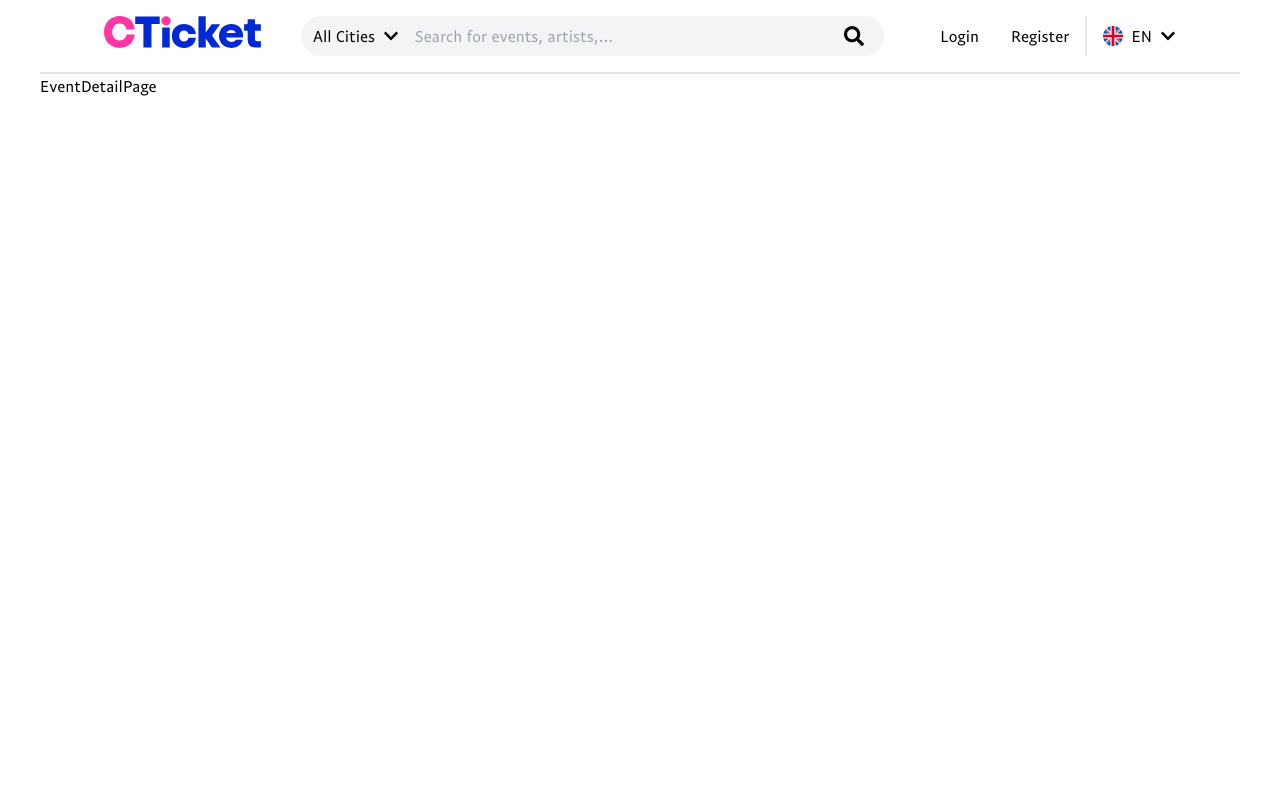
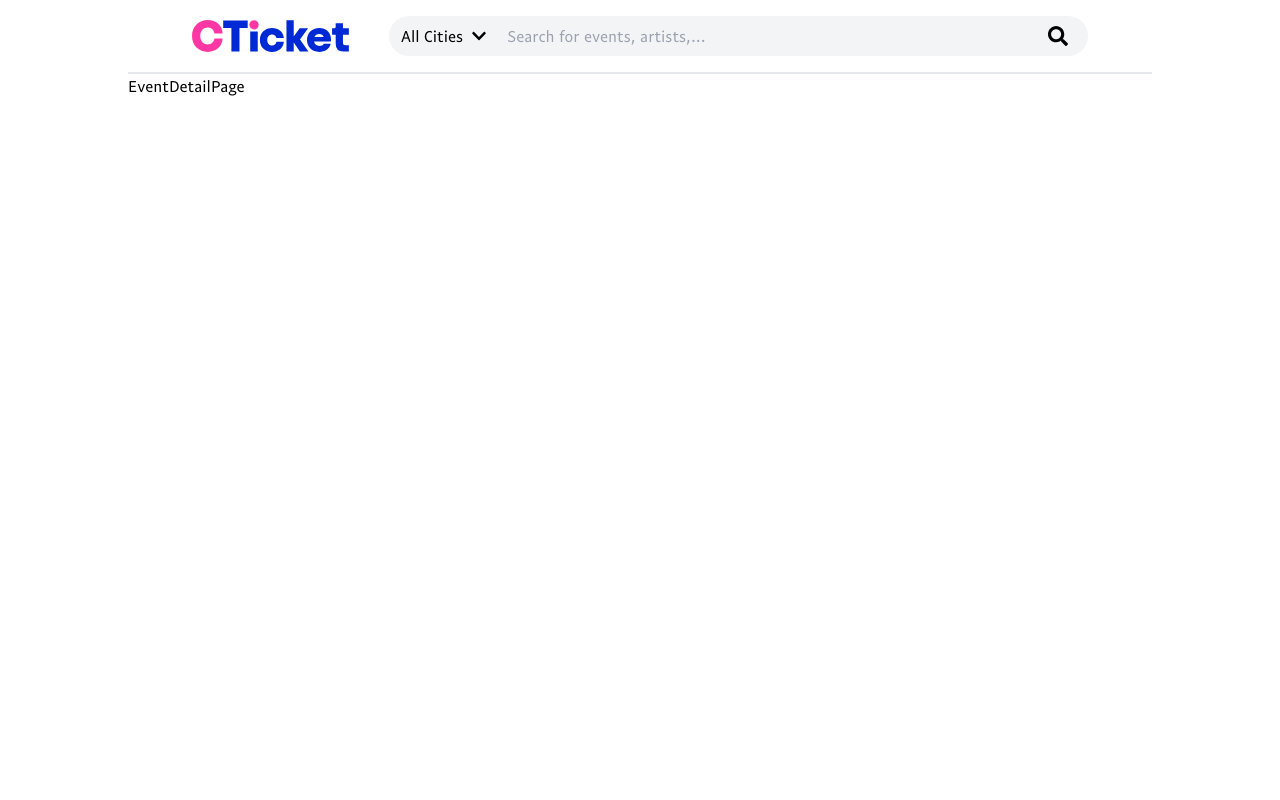
Before and after one commit to What57-ph/IWS_FinalProject, a React app: page /event in a window 1280 px wide. Shown: the top 800 px of the page. Built offline with nearby package versions, Linux system fonts and the light colour scheme; the HTML template or start-up script is replaced by a standard one; a web font is replaced by a local one.

Commit message:
header and footer fixed

```diff
--- a/src/App.css
+++ b/src/App.css
@@ -7,7 +7,10 @@
     @apply h-10 px-4 hover:bg-gray-300 rounded-lg hover:shadow-sm;
   }
   .langOption {
-    @apply ml-2 flex items-center gap-2;
+    @apply ml-2 items-center gap-2;
+  }
+  .langItem {
+    @apply flex gap-2 items-center hover:bg-gray-300 p-2 rounded-sm;
   }
   .menu li {
     @apply flex gap-2 items-center cursor-pointer hover:bg-gray-300 p-2 rounded-xl mt-1;
--- a/src/components/client/designLayouts/Footer.jsx
+++ b/src/components/client/designLayouts/Footer.jsx
@@ -56,8 +56,8 @@ const Footer = () => {
         </div>
       </section>
 
-      <div className="lg:mx-36 mx-10 max-w-7xl my-10">
-        <div className="flex justify-between">
+      <div className="md:mx-36 mx-4 max-w-7xl my-10">
+        <div className="flex justify-between md:flex-row flex-col gap-y-7">
           <div>
             <p className="text-xl font-[700]">BEFINANCIAL LIMITED COMPANY</p>
             <ul className="mt-2 space-y-1 text-xs">
@@ -74,7 +74,7 @@ const Footer = () => {
               <li>Hotline: 1900 636 686 | Email: chat@cticket.vn</li>
             </ul>
           </div>
-          <div className="flex justify-center md:justify-end">
+          <div className="flex justify-start md:justify-end">
             <FooterImage />
           </div>
         </div>
--- a/src/components/client/designLayouts/Header.jsx
+++ b/src/components/client/designLayouts/Header.jsx
@@ -1,24 +1,42 @@
-import React, { useState } from "react";
+import React, { useEffect, useState } from "react";
 import { FaChevronDown, FaSearch } from "react-icons/fa";
 import Logo from "./Logo";
 import LanguageButton from "./buttons/LanguageButton";
 import LanguageOption from "./LanguageOption";
 import { BiSearch, BiSearchAlt } from "react-icons/bi";
+import LanguageList from "./LanguageList";
 
 const Header = () => {
   const [isDropdown, setIsDropdown] = useState(false);
   const [language, setLanguage] = useState("EN");
   const [showLangList, setShowLangList] = useState(false);
   const [showToggleMenu, setShowToggleMenu] = useState(false);
+  const [placeholder, setPlacehoder] = useState("");
+  const [showToggleContent, setShowToggleContent] = useState(false);
+  let screenWidth = window.screen.width;
+  useEffect(() => {
+    if (screenWidth >= 1024) {
+      setShowLangList(false);
+      setShowToggleMenu(false);
+      setShowToggleContent(true);
+    }
+    if (screenWidth < 1024) {
+      setShowLangList(true);
+      setShowToggleMenu(true);
+    }
+    setPlacehoder(screenWidth > 400 ? "..." : "");
+  }, [screenWidth]);
+
   return (
-    <header className="flex relative z-[100] flex-row min-lg:items-center justify-between max-lg:flex-col gap-x-10 gap-y-4 border-b-2 max-lg:px-4 px-16 py-4">
+    <header className="lg:flex relative z-[100] lg:flex-row lg:items-center lg:justify-between max-lg:flex-col gap-x-10 gap-y-4 border-b-2 lg:px-16 px-4 py-4 grid grid-cols-3 ">
       <Logo />
       <button
         data-collapse-toggle="navbar-default"
         type="button"
-        className="inline-flex items-center p-2 w-10 h-10 justify-center text-sm text-gray-500 rounded-lg lg:hidden hover:bg-gray-100 focus:outline-none focus:ring-2 focus:ring-gray-200 dark:text-gray-400 dark:hover:bg-gray-700 dark:focus:ring-gray-600"
+        className="relative col-start-3 justify-self-end p-2 w-10 h-10 text-sm text-gray-500 rounded-lg lg:hidden hover:bg-gray-100 focus:outline-none focus:ring-2 focus:ring-gray-200 dark:text-gray-400 dark:hover:bg-gray-700 dark:focus:ring-gray-600"
         aria-controls="navbar-default"
-        aria-expanded="false"
+        aria-expanded="true"
+        onClick={() => setShowToggleContent(!showToggleContent)}
       >
         <span className="sr-only">Open main menu</span>
         <svg
@@ -37,7 +55,7 @@ const Header = () => {
           />
         </svg>
       </button>
-      <div className="flex flex-row items-center bg-gray-100 rounded-full w-full relative">
+      <div className="flex flex-row items-center bg-gray-100 rounded-full w-full relative col-span-3">
         <div className="grow h-10">
           <input type="hidden" value name="city" />
           <div role="listbox" className="relative inline-block">
@@ -57,7 +75,7 @@ const Header = () => {
             {isDropdown && (
               <div className="z-50 absolute">
                 <ul className="menu p-2 shadow bg-white rounded-box max-h-96 min-w-[15rem] w-full overflow-auto rounded-none">
-                  <li className="px-1 hover:bg-transparent cursor-auto focus:outline-none">
+                  <li className="px-1 cursor-auto focus:outline-none">
                     <input className="border-2 rounded-md w-full h-8" />
                   </li>
                   <li>Ha Noi</li>
@@ -81,19 +99,22 @@ const Header = () => {
 
         <div className="grow w-full">
           <input
-            placeholder="Search for events, artists,..."
+            placeholder={` Search for events, artists,${placeholder}`}
             className="w-11/12 p-1 bg-gray-100 focus:outline-none"
           />
         </div>
-        <div className="grow-0 absolute end-5 text-xl">
+        <div className="grow-0 absolute lg:end-5 end-2 text-xl">
           <FaSearch />
         </div>
       </div>
+      {showToggleContent && (
         <div
-        className="hidden lg:flex lg:w-auto flex-row items-center"
+          className={`absolute end-0 top-20 lg:relative lg:top-0 lg:bg-none lg:w-auto w-[350px] bg-white lg:shadow-none shadow-md lg:p-0 px-5 py-3 border-zinc-500 ${
+            showToggleMenu ? "block" : "hidden"
+          } lg:flex lg:w-auto flex-row items-center`}
           id="navbar-default"
         >
-        <div className="flex flex-row border-r-2 justify-center">
+          <div className="flex lg:flex-row lg:border-r-2 lg:border-b-0 border-b-2 flex-col justify-center items-start lg:items-center py-1 ">
             <button type="button" className="authButton">
               Login
             </button>
@@ -101,30 +122,24 @@ const Header = () => {
               Register
             </button>
           </div>
+
           <label className="relative">
             <button
               type="button"
-            className="langOption relative"
+              className={`langOption relative lg:m-0 mt-2 ${
+                showToggleMenu ? "hidden" : "block"
+              }`}
               onClick={() => setShowLangList(!showLangList)}
             >
-            <LanguageOption language={language} className={"langOption"} />
+              <LanguageOption
+                language={language}
+                className={`langOption ${showToggleMenu ? "" : "flex"}`}
+              />
             </button>
-          {showLangList === true && (
-            <div className="z-50 absolute top-8 right-0">
-              <ul className="p-2 shadow bg-white rounded-box max-h-96 min-w-[15rem] w-full overflow-auto rounded-none">
-                <li className="langItem">
-                  <LanguageButton language={"VN"} />
-                  {"Vietnamese (VN)"}
-                </li>
-                <li className="mt-1 langItem">
-                  <LanguageButton language={"EN"} />
-                  {"English (EN)"}
-                </li>
-              </ul>
+            {showLangList && <LanguageList />}
+          </label>
         </div>
       )}
-        </label>
-      </div>
     </header>
   );
 };
--- /dev/null
+++ b/src/components/client/designLayouts/LanguageList.jsx
@@ -0,0 +1,21 @@
+import React from "react";
+import LanguageButton from "./buttons/LanguageButton";
+
+const LanguageList = () => {
+  return (
+    <div className="z-50 mt-2 lg:absolute relative lg:top-8 top-0 right-0 lg:shadow-md lg:border-1 cursor-pointer">
+      <ul className="p-3 bg-white rounded-box max-h-96 min-w-[15rem] w-full overflow-auto rounded-none">
+        <li className="langItem">
+          <LanguageButton language={"VN"} />
+          {"Vietnamese (VN)"}
+        </li>
+        <li className="mt-4 langItem">
+          <LanguageButton language={"EN"} />
+          {"English (EN)"}
+        </li>
+      </ul>
+    </div>
+  );
+};
+
+export default LanguageList;
--- a/src/components/client/designLayouts/Logo.jsx
+++ b/src/components/client/designLayouts/Logo.jsx
@@ -2,8 +2,8 @@ import React from "react";
 
 const Logo = () => {
   return (
-    <div className="w-fit">
-      <div className="grow-0">
+    <>
+      <div className="w-max col-start-1">
         <a href="/en">
           <svg
             xmlns="http://www.w3.org/2000/svg"
@@ -42,7 +42,7 @@ const Logo = () => {
           </svg>
         </a>
       </div>
-    </div>
+    </>
   );
 };
 
--- a/src/components/client/designLayouts/buttons/LanguageButton.jsx
+++ b/src/components/client/designLayouts/buttons/LanguageButton.jsx
@@ -41,7 +41,7 @@ const LanguageButton = ({ language }) => {
           height="20"
           fill="none"
         >
-          <g clip-path="url(#vn-circle-icon_svg__a)">
+          <g clipPath="url(#vn-circle-icon_svg__a)">
             <path
               fill="#D80027"
               d="M10 20c5.523 0 10-4.477 10-10S15.523 0 10 0 0 4.477 0 10s4.477 10 10 10"
--- a/src/components/client/layout.client.jsx
+++ b/src/components/client/layout.client.jsx
@@ -5,7 +5,7 @@ import Footer from "./designLayouts/Footer";
 const ClientLayout = () => {
   return (
     <>
-      <div className="m-auto min-h-screen px-10">
+      <div className="m-auto min-h-screen xl:px-32 px-2">
         <Header />
         <Outlet />
       </div>
```
Lines whose indentation alone changed are shown as unchanged.
